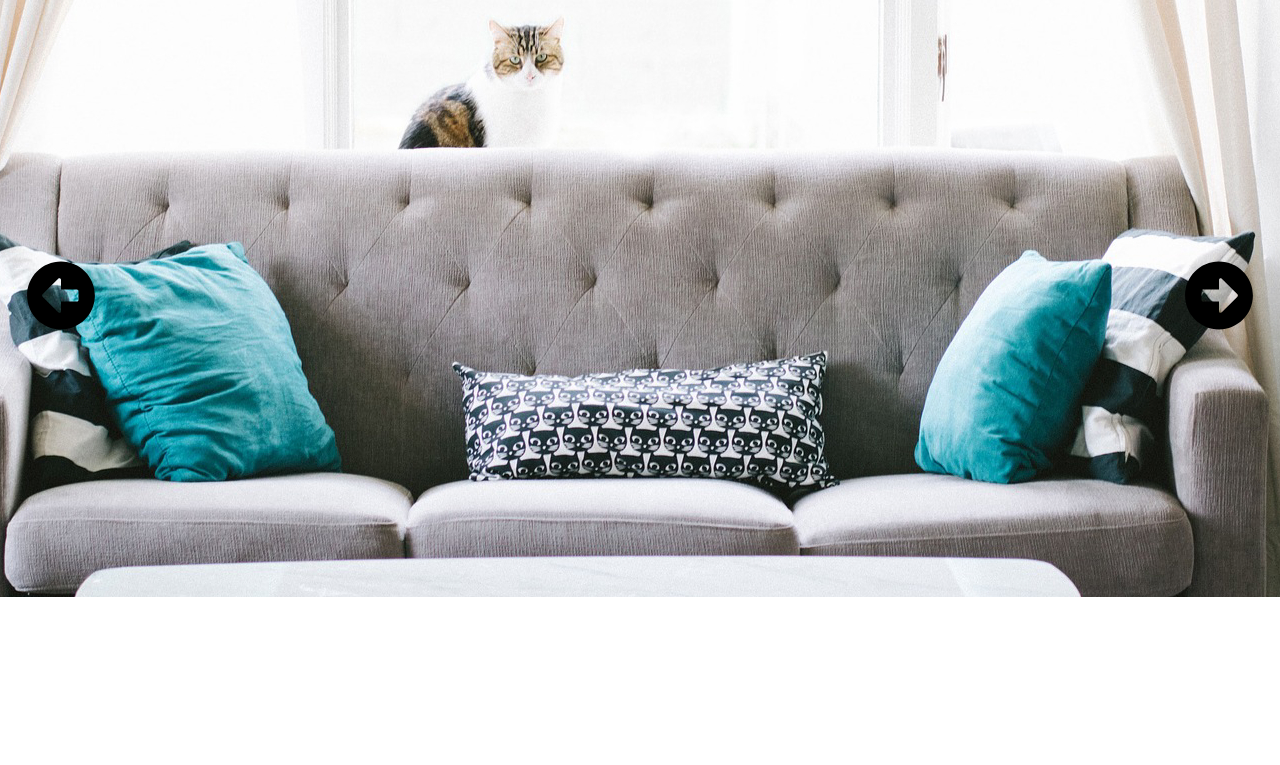
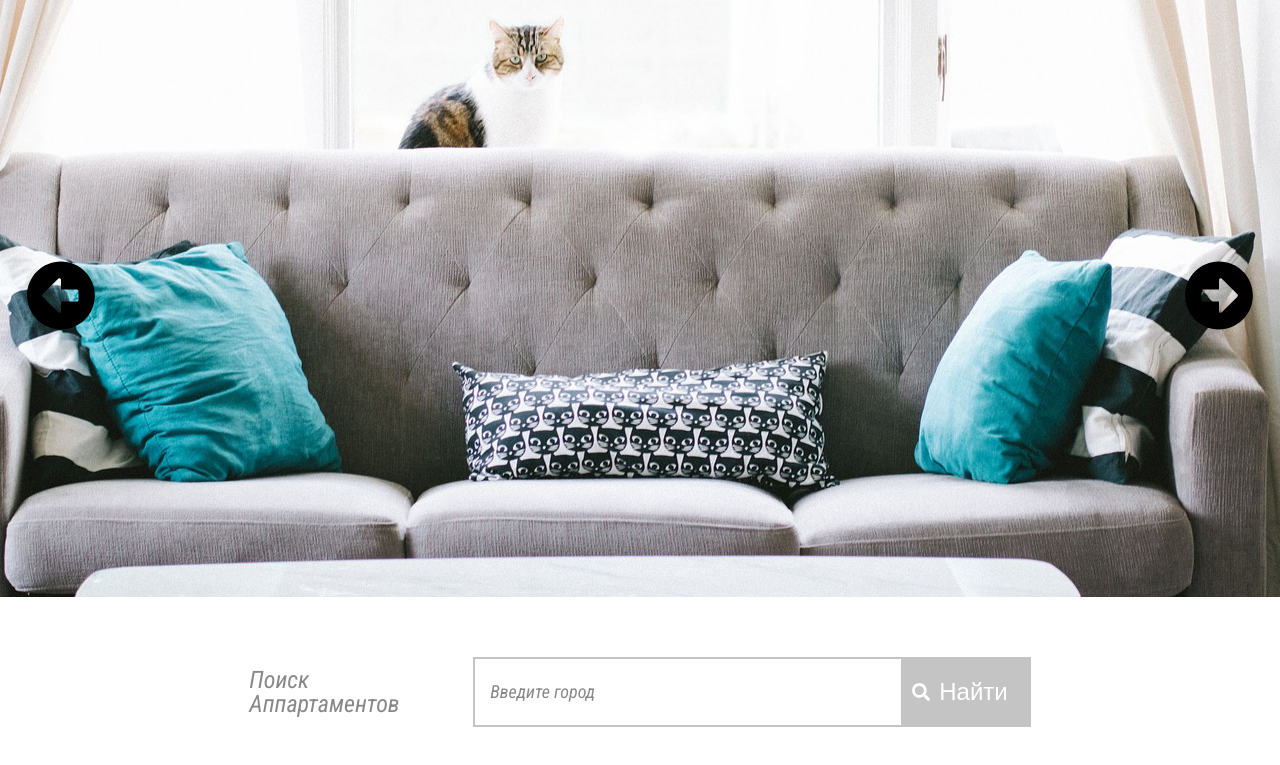
Before and after one commit to Ivan-Ovcharenko/site_to2rent, a plain HTML site: page index.html in a window 1280 px wide. Shown: the part 407-1172 px from the top of the page. Before the commit the page ends 1004 px from the top, so only its background shows below. Drawn offline with nearby package versions, Linux system fonts and the light colour scheme.

Commit message:
add_search-form

```diff
--- a/css/style.css
+++ b/css/style.css
@@ -85,3 +85,58 @@ body{
 .slick-prev{
     left: 20px;
 }
+
+.search__inner{
+    padding: 60px 0 70px;
+}
+.search__form{
+    display: flex;
+    justify-content: center;
+    align-items: center;
+
+}
+
+.search__form-label{
+    color: #888;
+    font-size: 24px;
+    line-height: 24px;
+    margin-right: 69px;
+    width: 155px;
+}
+
+.search__form-input{
+    height: 70px;
+    padding: 0 15px ;
+    border: 2px solid #C4C4C4;
+    width: 430px;
+    color: #888888;
+    font-size: 18px;
+
+}
+.search__form-input::placeholder{
+    color: #888;
+    font-size: 18px;
+    font-family: 'Roboto Condensed', sans-serif;
+    font-weight: 400;
+    line-height: 24px;
+}
+
+.search__form-btn{
+    border:none;
+    background-color: #C4C4C4;
+    color: #fff;
+    padding: 21px 23px 21px 36px;
+    font-size: 24px;
+    cursor: pointer;
+    position: relative;
+}
+
+.search__form-btn::before{
+    content: "";
+    position: absolute;
+    width: 18px;
+    height: 18px;
+    background-image: url(../images/search-item.svg);
+    top: 26px;
+    left: 9px;
+}
--- a/index.html
+++ b/index.html
@@ -42,8 +42,18 @@
 <section class="slider">
   <div class="slider__item" style="background-image: url(images/slider-item.jpg);"></div>
   <div class="slider__item" style="background-image: url(images/slider-item1.jpg);"></div>
-  <div class="slider__item" style="background-image: url(images/slider-item2.jpg);"></div>
-  <div class="slider__item" style="background-image: url(images/slider-item3.jpg);"></div>
+  <div class="slider__item" style="background-image: url(images/slider-item2.jpeg);"></div>
+  <div class="slider__item" style="background-image: url(images/slider-item3.jpeg);"></div>
+</section>
+
+<section class="search">
+    <div class="search__inner">
+      <form class="search__form">
+        <label class="search__form-label"> Поиск Аппартаментов</label>
+        <input class="search__form-input" type="text" placeholder="Введите город">
+        <button class="search__form-btn" type="submit">Найти</button>
+      </form>
+    </div>
 </section>
 
 
--- a/js/main.js
+++ b/js/main.js
@@ -1,6 +1,7 @@
 $(function(){
     $('.slider').slick({
         nextArrow:'<button class="slick-arrow slick-next"> <img src="images/next.svg" alt="next arrow"></button>',
-        prevArrow:'<button class="slick-arrow slick-prev"> <img src="images/prev.svg" alt="prev arrow"></button>'
+        prevArrow:'<button class="slick-arrow slick-prev"> <img src="images/prev.svg" alt="prev arrow"></button>',
+        fade:true
     });
 });
```
Also changed, not shown: images/search-item.svg (added), images/slider-item1.jpg, images/slider-item2.jpeg (added), images/slider-item2.jpg (deleted), images/slider-item3.jpeg (added), images/slider-item3.jpg (deleted), 2 other files.
